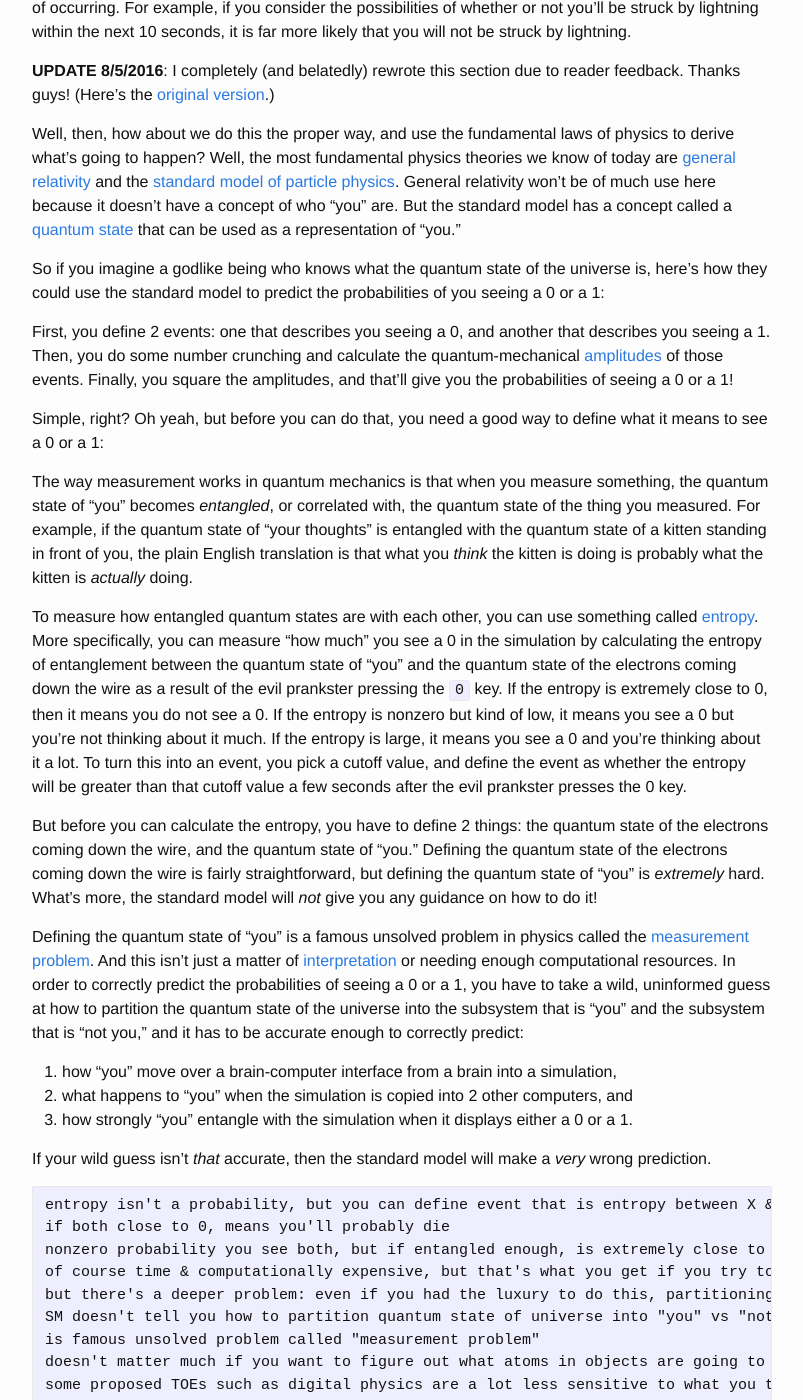
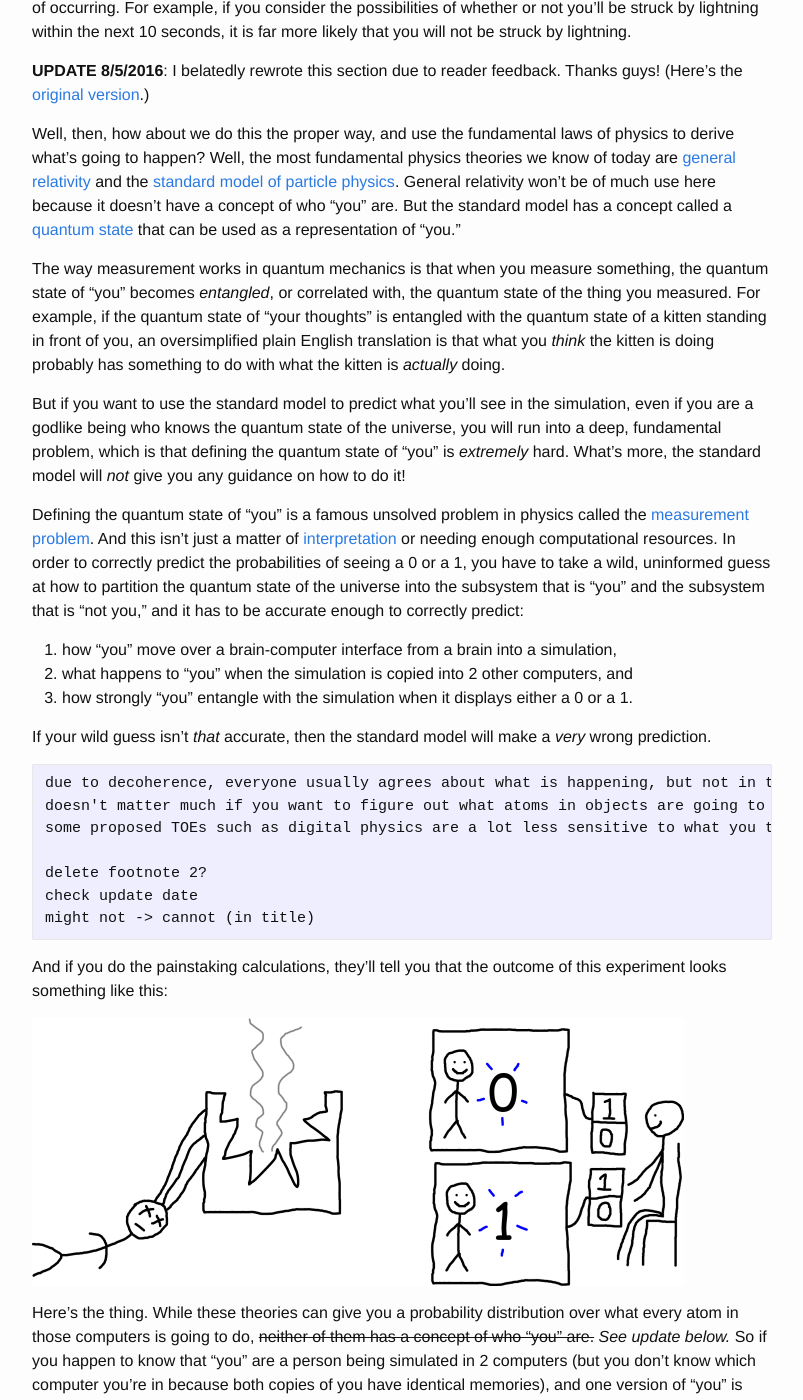
Before and after one commit to ad510/firstest-principle, a Jekyll site: the page built from _posts/2016-07-10-learning.md, in a window 1280 px wide and 1400 px high, scrolled down 5977 px. Shown: the whole window, without its empty margins (238-1041 px from the left). Built offline with Jekyll 4.4.1, drawn with Linux system fonts in a browser that asks for light colours; some of the changed text lies outside the part shown.

Commit message:
don't need that much detail

````diff
--- a/_posts/2016-07-10-learning.md
+++ b/_posts/2016-07-10-learning.md
@@ -85,21 +85,13 @@ Will you see a 0 or a 1?
 
 Easy, right? Isn't there just a 50% chance that you'll see a 0 and a 50% chance that you'll see a 1? Not so fast. Just because there's 2 possibilities doesn't necessarily mean that each one has a 50% chance of occurring. For example, if you consider the possibilities of whether or not you'll be struck by lightning within the next 10 seconds, it is far more likely that you will not be struck by lightning.
 
-<a id="update-quantum"></a>**UPDATE 8/5/2016**: I completely (and belatedly) rewrote this section due to reader feedback. Thanks guys! (Here's the [original version](https://github.com/ad510/firstest-principle/blob/daa34b2e94f8d508b8a4141b58217c8f5445d798/_posts/2016-07-10-learning.md#what-our-physics-theories-cant-predict).)
+<a id="update-quantum"></a>**UPDATE 8/5/2016**: I belatedly rewrote this section due to reader feedback. Thanks guys! (Here's the [original version](https://github.com/ad510/firstest-principle/blob/daa34b2e94f8d508b8a4141b58217c8f5445d798/_posts/2016-07-10-learning.md#what-our-physics-theories-cant-predict).)
 
 Well, then, how about we do this the proper way, and use the fundamental laws of physics to derive what's going to happen? Well, the most fundamental physics theories we know of today are [general relativity](http://www.feynmanlectures.caltech.edu/II_42.html) and the [standard model of particle physics](http://www.quantumdiaries.org/2010/12/08/known-knowns-of-the-standard-model/). General relativity won't be of much use here because it doesn't have a concept of who "you" are. But the standard model has a concept called a [quantum state](http://scottaaronson.com/democritus/lec9.html) that can be used as a representation of "you."
 
-So if you imagine a godlike being who knows what the quantum state of the universe is, here's how they could use the standard model to predict the probabilities of you seeing a 0 or a 1:
+The way measurement works in quantum mechanics is that when you measure something, the quantum state of "you" becomes *entangled*, or correlated with, the quantum state of the thing you measured. For example, if the quantum state of "your thoughts" is entangled with the quantum state of a kitten standing in front of you, an oversimplified plain English translation is that what you *think* the kitten is doing probably has something to do with what the kitten is *actually* doing.
 
-First, you define 2 events: one that describes you seeing a 0, and another that describes you seeing a 1. Then, you do some number crunching and calculate the quantum-mechanical [amplitudes](http://scottaaronson.com/democritus/lec9.html) of those events. Finally, you square the amplitudes, and that'll give you the probabilities of seeing a 0 or a 1!
-
-Simple, right? Oh yeah, but before you can do that, you need a good way to define what it means to see a 0 or a 1:
-
-The way measurement works in quantum mechanics is that when you measure something, the quantum state of "you" becomes *entangled*, or correlated with, the quantum state of the thing you measured. For example, if the quantum state of "your thoughts" is entangled with the quantum state of a kitten standing in front of you, the plain English translation is that what you *think* the kitten is doing is probably what the kitten is *actually* doing.
-
-To measure how entangled quantum states are with each other, you can use something called [entropy](https://en.wikipedia.org/wiki/Entropy_of_entanglement). More specifically, you can measure "how much" you see a 0 in the simulation by calculating the entropy of entanglement between the quantum state of "you" and the quantum state of the electrons coming down the wire as a result of the evil prankster pressing the `0` key. If the entropy is extremely close to 0, then it means you do not see a 0. If the entropy is nonzero but kind of low, it means you see a 0 but you're not thinking about it much. If the entropy is large, it means you see a 0 and you're thinking about it a lot. To turn this into an event, you pick a cutoff value, and define the event as whether the entropy will be greater than that cutoff value a few seconds after the evil prankster presses the 0 key.
-
-But before you can calculate the entropy, you have to define 2 things: the quantum state of the electrons coming down the wire, and the quantum state of "you." Defining the quantum state of the electrons coming down the wire is fairly straightforward, but defining the quantum state of "you" is *extremely* hard. What's more, the standard model will *not* give you any guidance on how to do it!
+But if you want to use the standard model to predict what you'll see in the simulation, even if you are a godlike being who knows the quantum state of the universe, you will run into a deep, fundamental problem, which is that defining the quantum state of "you" is *extremely* hard. What's more, the standard model will *not* give you any guidance on how to do it!
 
 Defining the quantum state of "you" is a famous unsolved problem in physics called the [measurement problem](https://en.wikipedia.org/wiki/Measurement_problem). And this isn't just a matter of [interpretation](https://en.wikipedia.org/wiki/Interpretations_of_quantum_mechanics) or needing enough computational resources. In order to correctly predict the probabilities of seeing a 0 or a 1, you have to take a wild, uninformed guess at how to partition the quantum state of the universe into the subsystem that is "you" and the subsystem that is "not you," and it has to be accurate enough to correctly predict:
 
@@ -110,19 +102,12 @@ Defining the quantum state of "you" is a famous unsolved problem in physics call
 If your wild guess isn't *that* accurate, then the standard model will make a *very* wrong prediction.
 
 ```
-entropy isn't a probability, but you can define event that is entropy between X & Y is greater than Z sometime after evil prankster presses 0 & 1 keys
-if both close to 0, means you'll probably die
-nonzero probability you see both, but if entangled enough, is extremely close to 0
-of course time & computationally expensive, but that's what you get if you try to use SM to answer question this abstract
-but there's a deeper problem: even if you had the luxury to do this, partitioning quantum states of the computers is arbitrary (based on what you think a computer is) but partitioning quantum state of "you" is very important b/c that determines what actually happens to you
-SM doesn't tell you how to partition quantum state of universe into "you" vs "not you"
-is famous unsolved problem called "measurement problem"
-doesn't matter much if you want to figure out what atoms in objects are going to do (due to decoherence, everyone usually agrees about what the universe is doing), but matters very much for questions like "0 or 1" and I think it'll become very important once we make sufficiently good brain-computer interfaces
+due to decoherence, everyone usually agrees about what is happening, but not in this case
+doesn't matter much if you want to figure out what atoms in objects are going to do, but matters very much for questions like "0 or 1" and I think it'll become very important once we make sufficiently good brain-computer interfaces
 some proposed TOEs such as digital physics are a lot less sensitive to what you think "you" is, so let's discuss that now
 
-hmm, seems like the 2 entropies will probably be similar and correlated in the wrong way, I might need something with phase angles (look up decoherence)
-or I can just explain how measurement works then skip to the punchline
-
+delete footnote 2?
+check update date
 might not -> cannot (in title)
 ```
 
````
